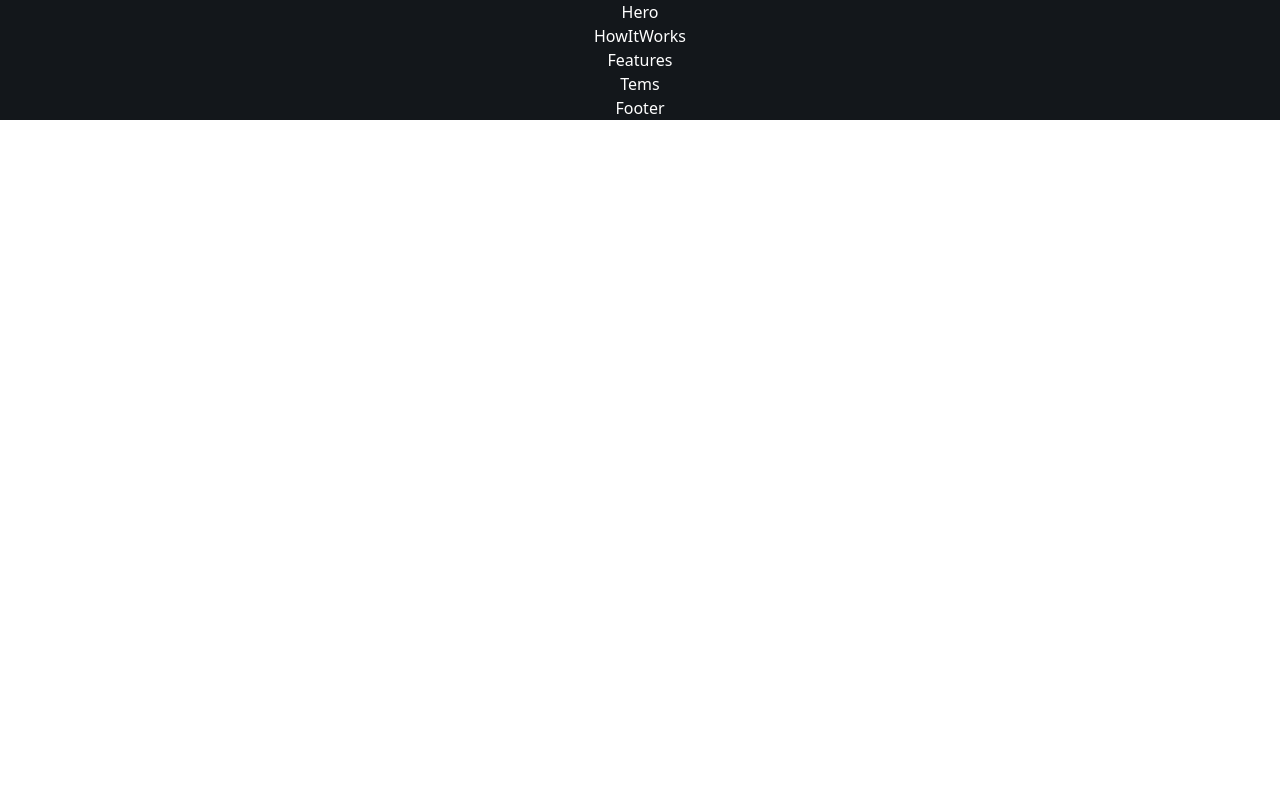
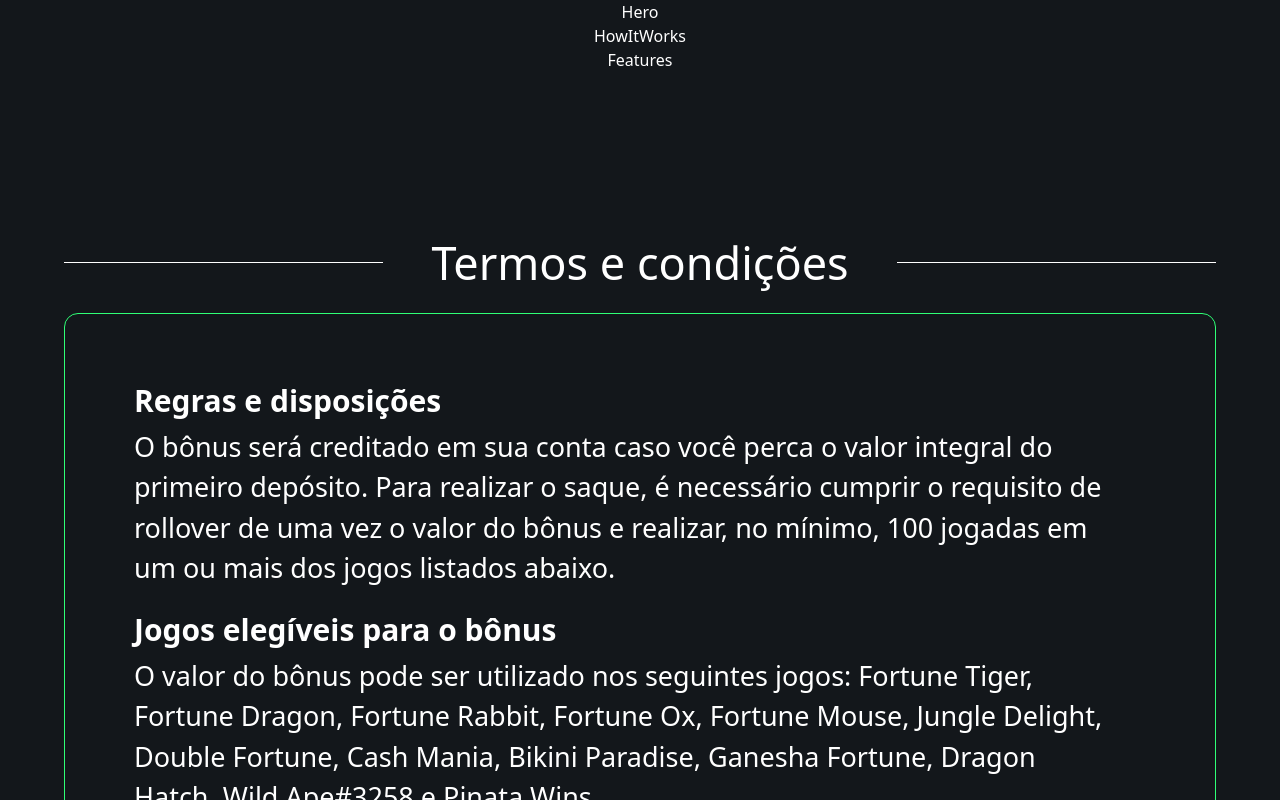
Before and after one commit to EdisonMatos/Dev-Template, a React (Vite) app: page /panatta in a window 1280 px wide. Shown: the top 800 px of the page. Built offline with nearby package versions, Linux system fonts and the light colour scheme.

Commit message:
feat: Finaliza termos antes das fontes

```diff
--- a/src/pages/panatta.jsx
+++ b/src/pages/panatta.jsx
@@ -6,7 +6,7 @@ import TermsPanatta from "../panatta/sections/TermsPanatta";
 
 export default function Panatta() {
   return (
-    <div className="flex flex-col items-center bg-[#13171B]">
+    <div className="flex flex-col items-center bg-[#13171B] text-white">
       <HeroPanatta />
       <HowItWorksPanatta />
       <FeaturesPanatta />
--- /dev/null
+++ b/src/panatta/components/CardTems.jsx
@@ -0,0 +1,8 @@
+export default function CardTerms({ title, paragraph }) {
+  return (
+    <div className="containerTítuloETexto w-full pl-[69px] pr-[97px] mb-[18px]">
+      <h1 className="font-bold text-[30px] mb-[4px]">{title}</h1>
+      <p className="text-[27px]">{paragraph}</p>
+    </div>
+  );
+}
--- a/src/panatta/sections/TermsPanatta.jsx
+++ b/src/panatta/sections/TermsPanatta.jsx
@@ -1,3 +1,31 @@
+import CardTerms from "../components/CardTems";
+
 export default function TermsPanatta() {
-  return <div className="text-white">Tems</div>;
+  return (
+    <div className="w-[90%] max-w-[1198px] flex flex-col items-center">
+      <div className="container pt-[157px] pb-[180px] flex flex-col items-center">
+        <div className="flex items-center header mb-[16px] w-full">
+          <div className="flex-grow border-t border-white border-solid"></div>
+          <h1 className="mx-[48px] text-[45px]">Termos e condições</h1>
+          <div className="flex-grow border-t border-white border-solid"></div>
+        </div>
+
+        <div className="ContainerBloco border-[1px] border-solid bg-[#13171B] border-[#2FFF76] rounded-[14px] py-[64px]">
+          <CardTerms
+            title="Regras e disposições"
+            paragraph="O bônus será creditado em sua conta caso você perca o valor integral do primeiro depósito. Para realizar o saque, é necessário cumprir o requisito de rollover de uma vez o valor do bônus e realizar, no mínimo, 100
+jogadas em um ou mais dos jogos listados abaixo."
+          />
+          <CardTerms
+            title="Jogos elegíveis para o bônus"
+            paragraph="O valor do bônus pode ser utilizado nos seguintes jogos: Fortune Tiger, Fortune Dragon, Fortune Rabbit, Fortune Ox, Fortune Mouse, Jungle Delight, Double Fortune, Cash Mania, Bikini Paradise, Ganesha Fortune, Dragon Hatch, Wild Ape#3258 e Pinata Wins."
+          />
+          <CardTerms
+            title="Condições de cancelamento"
+            paragraph="Caso os termos e condições não sejam respeitados, o valor do bônus, bem como todos os ganhos obtidos com ele, serão anulados."
+          />
+        </div>
+      </div>
+    </div>
+  );
 }
```
